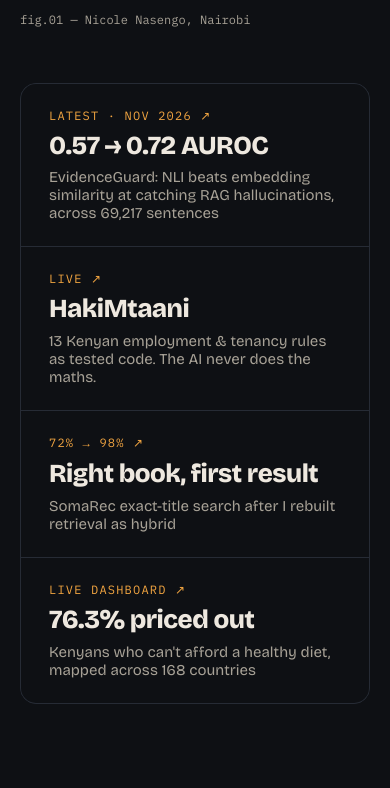
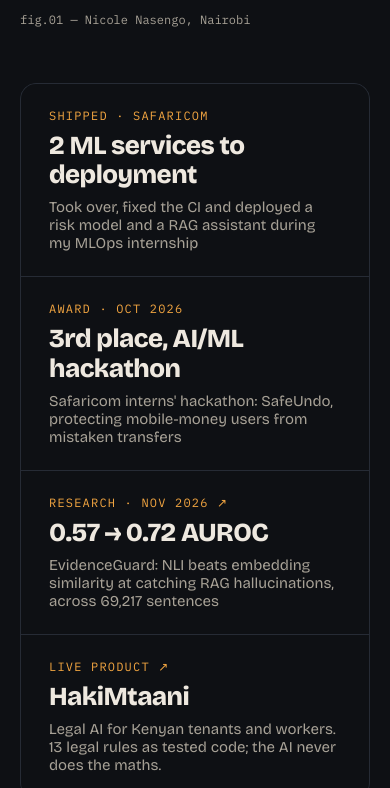
Before and after one commit to 254Nicole-Nase/personal-website, a plain HTML site: page index.html in a window 390 px wide. Shown: the part 1212-2000 px from the top of the page. Drawn offline with nearby package versions, Linux system fonts and the light colour scheme.

Commit message:
Lead the top row with Safaricom work and the hackathon award
Put shipped services, the 3rd-place award, EvidenceGuard and the live
HakiMtaani product first, add 'available now' to the hero, and describe
the early-warning model as for a phone-financing product.

Co-Authored-By: Claude Opus 5.5 <noreply@anthropic.com>
Claude-Session: https://claude.ai/code/session_018oQk7A2t49EoYYxg5nsBWz

```diff
--- a/index.html
+++ b/index.html
@@ -209,7 +209,7 @@
     <main>
         <section class="wrap hero" aria-label="Introduction">
             <div class="hero-text">
-                <div class="eyebrow mono">Model card · MLOps &amp; AI Engineer · Nairobi</div>
+                <div class="eyebrow mono">Model card · ML &amp; MLOps Engineer · Nairobi · available now</div>
                 <h1>Nicole<br>Nasengo<span class="dot-accent">.</span></h1>
                 <p class="lede">I turn messy data into AI that people can actually trust — from feature pipelines to the product on your phone.</p>
                 <div class="actions">
@@ -239,10 +239,10 @@
 
         <section class="wrap metrics-wrap" aria-label="At a glance">
             <div class="metrics">
-                <a class="metric" href="https://github.com/254Nicole-Nase/evidence-guard" target="_blank" rel="noopener"><span class="label mono">Latest · Nov 2026 ↗</span><span class="val">0.57 → 0.72 AUROC</span><span class="desc">EvidenceGuard: NLI beats embedding similarity at catching RAG hallucinations, across 69,217 sentences</span></a>
-                <a class="metric" href="https://hakimtaani.vercel.app" target="_blank" rel="noopener"><span class="label mono">Live ↗</span><span class="val">HakiMtaani</span><span class="desc">13 Kenyan employment &amp; tenancy rules as tested code. The AI never does the maths.</span></a>
-                <a class="metric" href="https://soma-rec-thematic-recommender.vercel.app/" target="_blank" rel="noopener"><span class="label mono">72% → 98% ↗</span><span class="val">Right book, first result</span><span class="desc">SomaRec exact-title search after I rebuilt retrieval as hybrid</span></a>
-                <a class="metric" href="https://254Nicole-Nase.github.io/price-of-a-healthy-plate/" target="_blank" rel="noopener"><span class="label mono">Live dashboard ↗</span><span class="val">76.3% priced out</span><span class="desc">Kenyans who can't afford a healthy diet, mapped across 168 countries</span></a>
+                <a class="metric" href="#shipped"><span class="label mono">Shipped · Safaricom</span><span class="val">2 ML services to deployment</span><span class="desc">Took over, fixed the CI and deployed a risk model and a RAG assistant during my MLOps internship</span></a>
+                <a class="metric" href="#shipped"><span class="label mono">Award · Oct 2026</span><span class="val">3rd place, AI/ML hackathon</span><span class="desc">Safaricom interns' hackathon: SafeUndo, protecting mobile-money users from mistaken transfers</span></a>
+                <a class="metric" href="https://github.com/254Nicole-Nase/evidence-guard" target="_blank" rel="noopener"><span class="label mono">Research · Nov 2026 ↗</span><span class="val">0.57 → 0.72 AUROC</span><span class="desc">EvidenceGuard: NLI beats embedding similarity at catching RAG hallucinations, across 69,217 sentences</span></a>
+                <a class="metric" href="https://hakimtaani.vercel.app" target="_blank" rel="noopener"><span class="label mono">Live product ↗</span><span class="val">HakiMtaani</span><span class="desc">Legal AI for Kenyan tenants and workers. 13 legal rules as tested code; the AI never does the maths.</span></a>
             </div>
         </section>
 
@@ -287,7 +287,7 @@
                         <li><b>Churn-prediction pipelines.</b> Built the pipeline jobs behind a customer-churn survival model (Random Survival Forest) for M-PESA, Kenya's mobile-money service: feature extraction over six-month histories, dataset merging and scoring, in Python, SQL and Spark, orchestrated with MLRun.</li>
                         <li><b>Data you can trust.</b> Added checks before every scoring run: schema and feature-order validation, missing values, and row counts reconciled between source and output.</li>
                         <li><b>A silent data bug.</b> Traced customers disappearing between two databases to phone numbers stored in different formats, and fixed it by standardising the join key.</li>
-                        <li><b>Two services to deployment.</b> Took over and owned the deployment of a credit-risk early-warning model and a RAG assistant for an internal security team: fixed their Jenkins and SonarQube builds on a security-hardened base image, deployed them on the ML platform, and set up test access through AWS API Gateway.</li>
+                        <li><b>Two services to deployment.</b> Took over and owned the deployment of an early-warning model for a phone-financing product and a RAG assistant for an internal security team: fixed their Jenkins and SonarQube builds on a security-hardened base image, deployed them on the ML platform, and set up test access through AWS API Gateway.</li>
                         <li><b>Shared LLM gateway.</b> Worked on an internal gateway (LiteLLM, FastAPI) that gives teams shared access to language models: an early version with Docker Compose on EC2, then the AWS ECS Fargate build with CI/CD from DEV to UAT.</li>
                     </ul>
                 </div>
```
